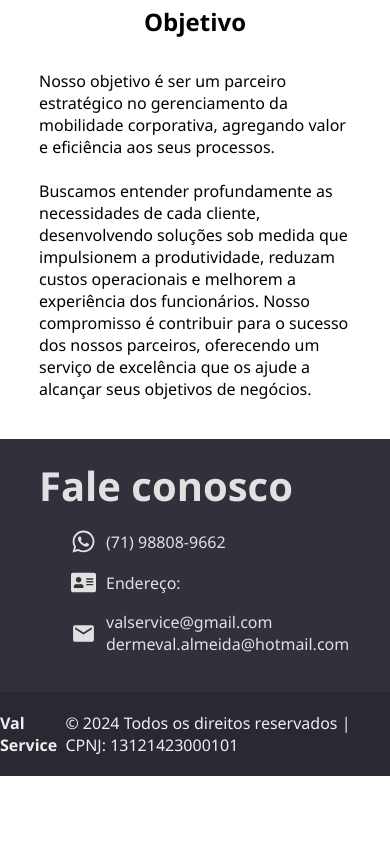
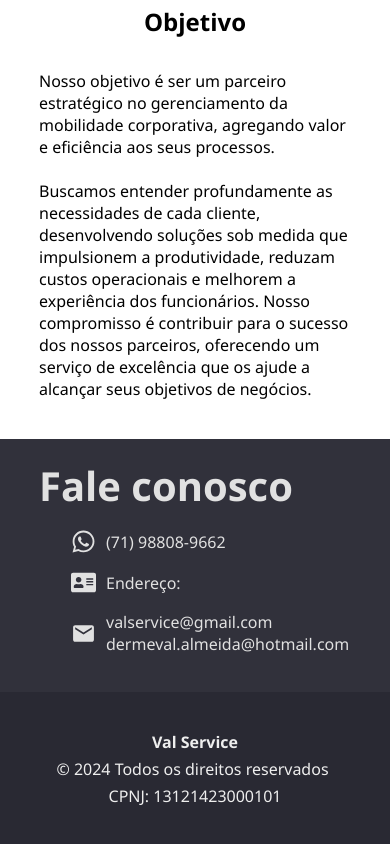
Before and after one commit to vandersant7/val-services, a React (Vite) app: page / in a window 390 px wide. Shown: the part 2551-3395 px from the top of the page. Before the commit the page ends 3327 px from the top, so only its background shows below. Built offline with nearby package versions, Linux system fonts and the light colour scheme.

Commit message:
fix: responsive footer

```diff
--- a/src/components/section/Footer/Footer.jsx
+++ b/src/components/section/Footer/Footer.jsx
@@ -3,7 +3,11 @@ import { ContainerFooter } from "./styles";
 function Footer() {
     return (
         <ContainerFooter>
-            <span>Val Service </span> <p>© 2024 Todos os direitos reservados | CPNJ: 13121423000101</p>
+            <span>Val Service </span>
+
+            <p>© 2024 Todos os direitos reservados</p>
+            <br />
+            <p>CPNJ: 13121423000101</p>
         </ContainerFooter>
      );
 }
--- a/src/components/section/Footer/styles.js
+++ b/src/components/section/Footer/styles.js
@@ -2,13 +2,20 @@ import styled from "styled-components";
 
 export const ContainerFooter = styled.div`
     min-height: 10vh;
+    padding: 10%;
     display: flex;
     align-items: center;
     justify-content: center;
+    flex-wrap: wrap;
     gap: .3125rem;
     background-color: var(--dark-primary-color);
     color: #eee;
     > span {
         font-weight: 700;
+
+    @media (max-width: 375px) {
+        > p {
+            font-size: .4rem;
+        }
     }
-`
+    }`
```
